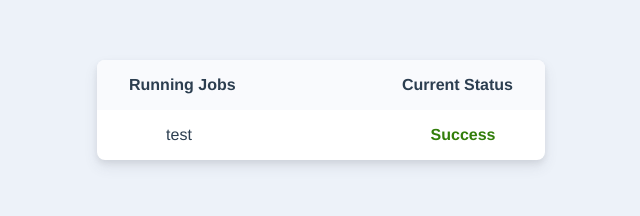
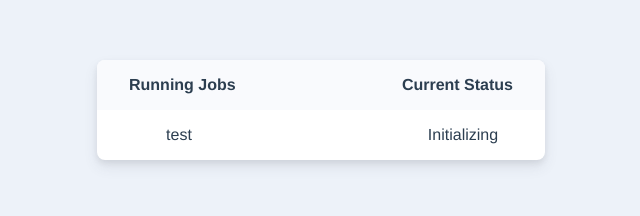
Before and after one commit to andrea-emmanuele/exercise-rest, a Vue app: page / in a window 1280 px wide. Shown: the top 216 px of the page, without its empty margins (319-959 px from the left). Built offline with nearby package versions, Linux system fonts and the light colour scheme; no server answers.

Commit message:
Completed

```diff
--- a/src/App.vue
+++ b/src/App.vue
@@ -17,14 +17,14 @@ export default {
       apiKey: "syaNs11gHB9pev48g5Zrt5p5O4cKX7yU1bUDj7F5", // Storing api key for making requests to the server
       job: {
         name: 'test',
-        status: 'Success'
+        status: 'Initializing'
       },
       request: "",
       attempts: 0,
     };
   },
   mounted() {
-    /*this.requests();*/
+    this.requests();
   },
   methods: {
     getStatus() {
@@ -42,7 +42,7 @@ export default {
         });
     },
     checkStatus() {
-      if (this.job.status === "Pending" || this.job.status === "") this.getStatus();
+      if (this.job.status !== "Success") this.getStatus();
       else clearInterval(this.request);
     },
     checkAttempts(max) {
```
